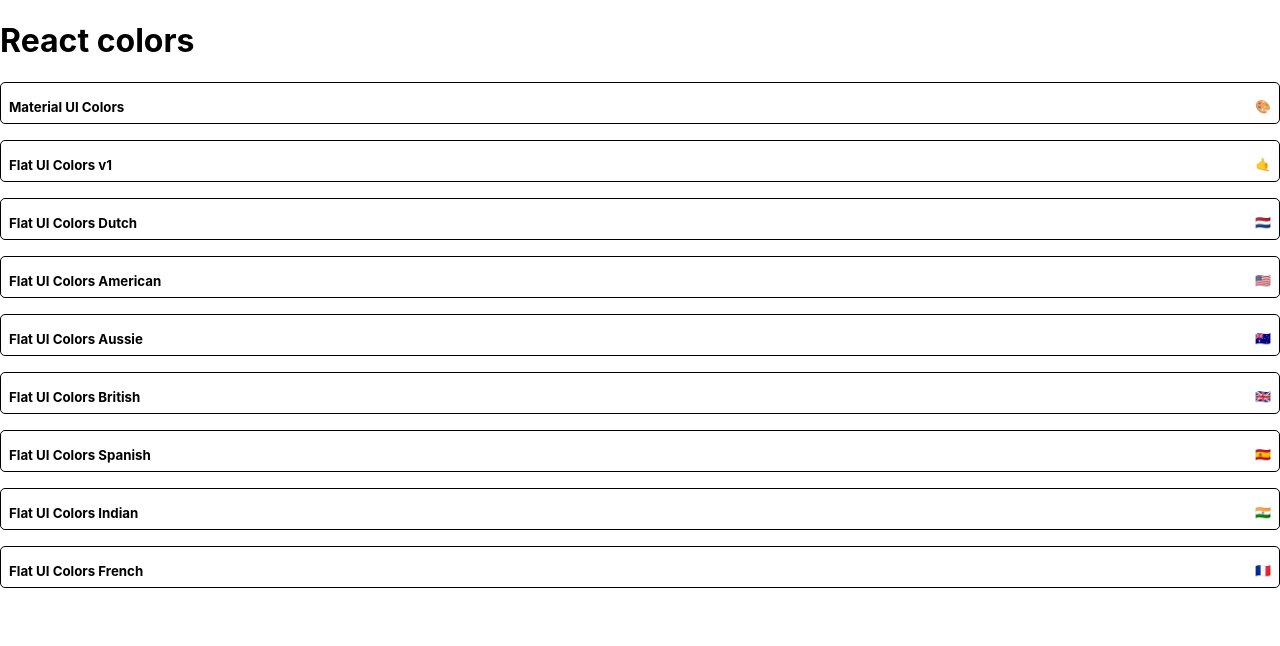
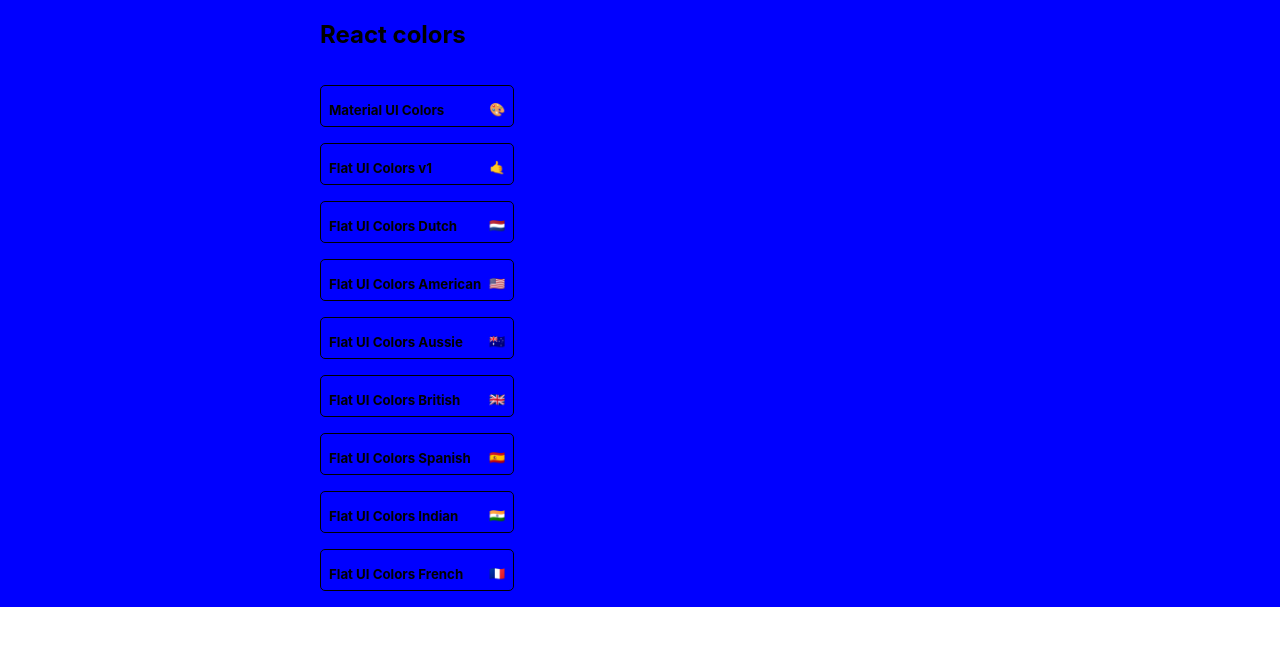
Before and after one commit to asafeliasim/color-palette-react, a React (Create React App) app: page / in a window 1280 px wide. Shown: the top 646 px of the page. Built offline with nearby package versions, Linux system fonts and the light colour scheme; the HTML template or start-up script is replaced by a standard one.

Commit message:
continue style

```diff
--- a/src/MiniPalette.js
+++ b/src/MiniPalette.js
@@ -14,7 +14,7 @@
         }
     },
     colors:{
-        backgroungColor: 'grey'
+        backgroungColor: 'grey!important'
     },
     title:{
         display: 'flex',
@@ -37,9 +37,8 @@
     return(
         <div className={classes.root}>
             <div className={classes.colors}>
-
+            <h5 className={classes.title}>{paletteName} <span className={classes.emoji}>{emoji}</span></h5>
             </div>
-            <h5 className={classes.title}>{paletteName} <span className={classes.emoji}>{emoji}</span></h5>
         </div>
     )
 }
--- a/src/PaletteList.js
+++ b/src/PaletteList.js
@@ -1,13 +1,40 @@
 import React, { Component } from 'react';
 import MinPalette from './MiniPalette';
 import {Link} from 'react-router-dom';
+import { withStyles } from '@material-ui/core/styles';
 
+var styles = {
+    root: {
+        backgroundColor: "blue",
+        height: '100%',
+        display: 'flex',
+        alignItems: 'flex-start',
+        justifyContent: 'center'
+    },
+    container:{
+        width: '50%',
+        display: 'flex',
+        alignItems: 'flex-start',
+        flexDirection: 'column',
+        flexWrap: 'wrap'
+    },
+    nav:{
+
+    },
+    palettes:{
+
+    }
+}
 class PaletteList extends Component {
     render() {
-        var {palettes} = this.props;
+        var {palettes,classes} = this.props;
         return (
-            <div>
+            <div className={classes.root}>
+                <div className={classes.container}>
+                    <nav className={classes.nav}>
                     <h1>React colors</h1>
+                    </nav>
+                    <div className={classes.palettes}>
                     {
                         palettes.map(palette =>(
                             <p key={palette.id}>
@@ -16,7 +43,9 @@
                         ))
                     }
                     </div>
+                </div>
+            </div>
         )
     }
 }
-export default  PaletteList;
+export default  withStyles(styles)(PaletteList);
```
Lines whose indentation alone changed are shown as unchanged.
